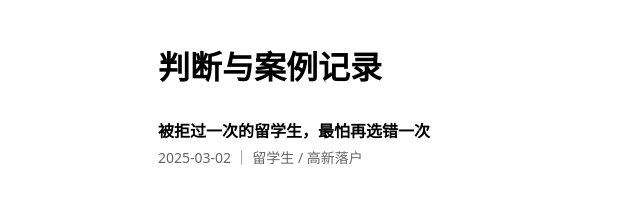
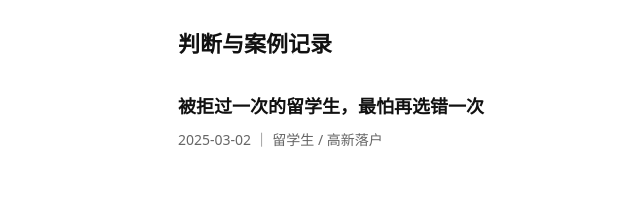
Before and after one commit to alexwang-2021/alexwang-2021.github.io, a plain HTML site: page luohu/index.html in a window 1280 px wide. Shown: the whole page, without its empty margins (122-762 px from the left). Drawn offline with Linux system fonts and the light colour scheme.

Commit message:
更新 index.html

```diff
--- a/luohu/index.html
+++ b/luohu/index.html
@@ -3,18 +3,66 @@
 <head>
   <meta charset="utf-8">
   <title>判断与案例记录</title>
+
+  <!-- 手机优先 -->
+  <meta name="viewport" content="width=device-width, initial-scale=1">
+
   <style>
-    body { font-family: system-ui, -apple-system, BlinkMacSystemFont;
-           max-width: 720px; margin: 40px auto; line-height: 1.7; }
-    h1 { margin-bottom: 24px; }
-    .item { margin-bottom: 22px; }
-    .meta { color: #666; font-size: 14px; }
-    a { text-decoration: none; color: #000; }
-    a:hover { text-decoration: underline; }
+    body {
+      font-family: system-ui, -apple-system, BlinkMacSystemFont, "PingFang SC",
+                   "Helvetica Neue", Arial, sans-serif;
+      max-width: 680px;
+      margin: 24px auto;
+      padding: 0 16px;
+      line-height: 1.75;
+      font-size: 17px;
+      color: #111;
+      background: #fff;
+    }
+
+    h1 {
+      font-size: 22px;
+      margin-bottom: 28px;
+      font-weight: 600;
+    }
+
+    .item {
+      margin-bottom: 26px;
+    }
+
+    .item a {
+      text-decoration: none;
+      color: #111;
+      display: inline-block;
+    }
+
+    .item a:hover {
+      text-decoration: underline;
+    }
+
+    .item strong {
+      font-size: 18px;
+      font-weight: 600;
+    }
+
+    .meta {
+      margin-top: 6px;
+      font-size: 14px;
+      color: #666;
+    }
+
+    /* 给内容一点“呼吸感” */
+    .divider {
+      height: 1px;
+      background: #eee;
+      margin: 28px 0;
+    }
   </style>
 </head>
+
 <body>
   <h1>判断与案例记录</h1>
+
   <div id="list"></div>
 
   <script>
@@ -22,14 +70,28 @@
       .then(res => res.json())
       .then(data => {
         const list = document.getElementById('list');
-        data.forEach(item => {
+
+        data.forEach((item, index) => {
           const div = document.createElement('div');
           div.className = 'item';
+
           div.innerHTML = `
-            <a href="${item.file}"><strong>${item.title}</strong></a>
-            <div class="meta">${item.date} ｜ ${item.type}</div>
+            <a href="${item.file}">
+              <strong>${item.title}</strong>
+            </a>
+            <div class="meta">
+              ${item.date} ｜ ${item.type}
+            </div>
           `;
+
           list.appendChild(div);
+
+          // 非最后一条，加分割线
+          if (index !== data.length - 1) {
+            const hr = document.createElement('div');
+            hr.className = 'divider';
+            list.appendChild(hr);
+          }
         });
       });
   </script>
```
